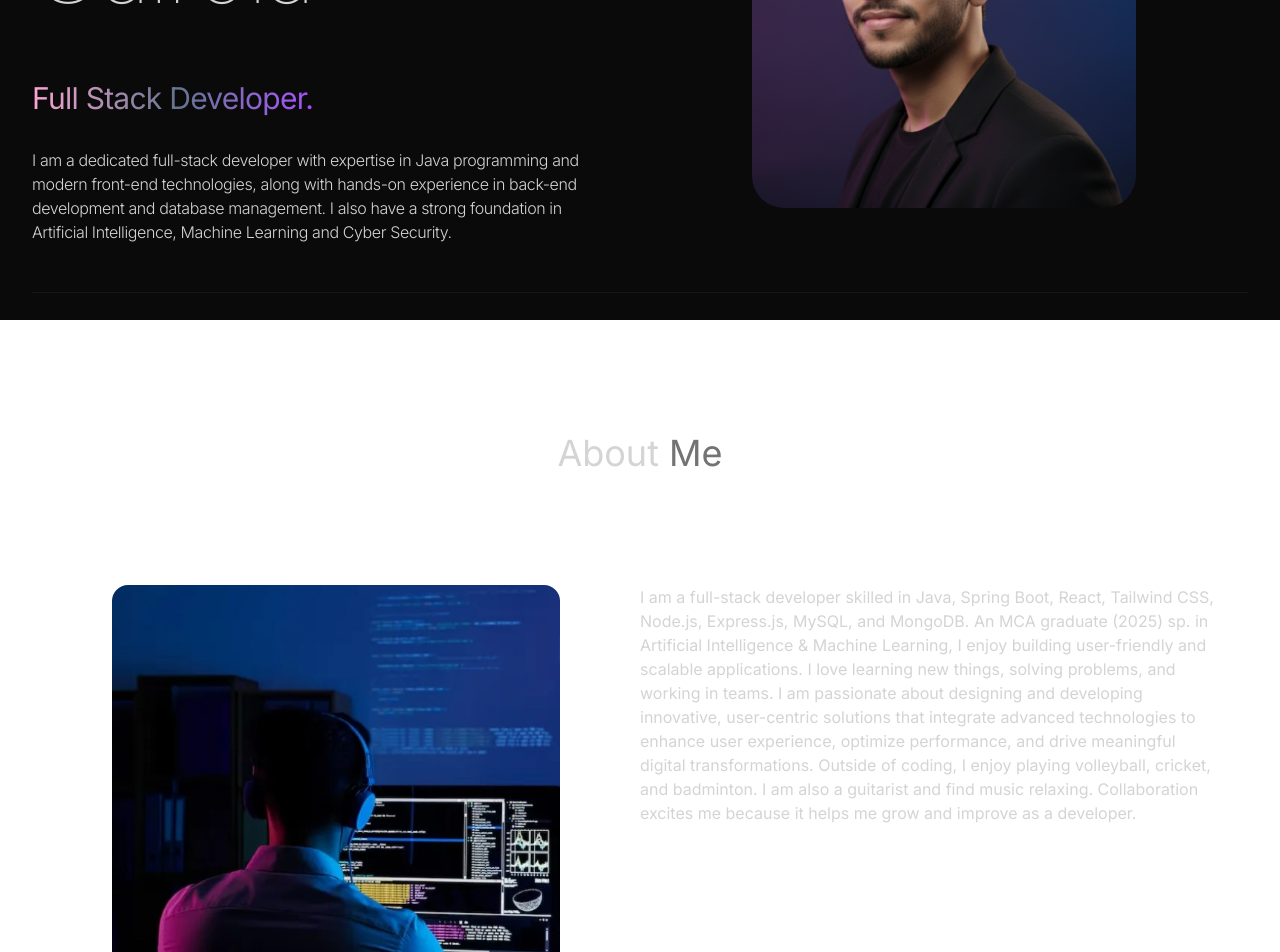
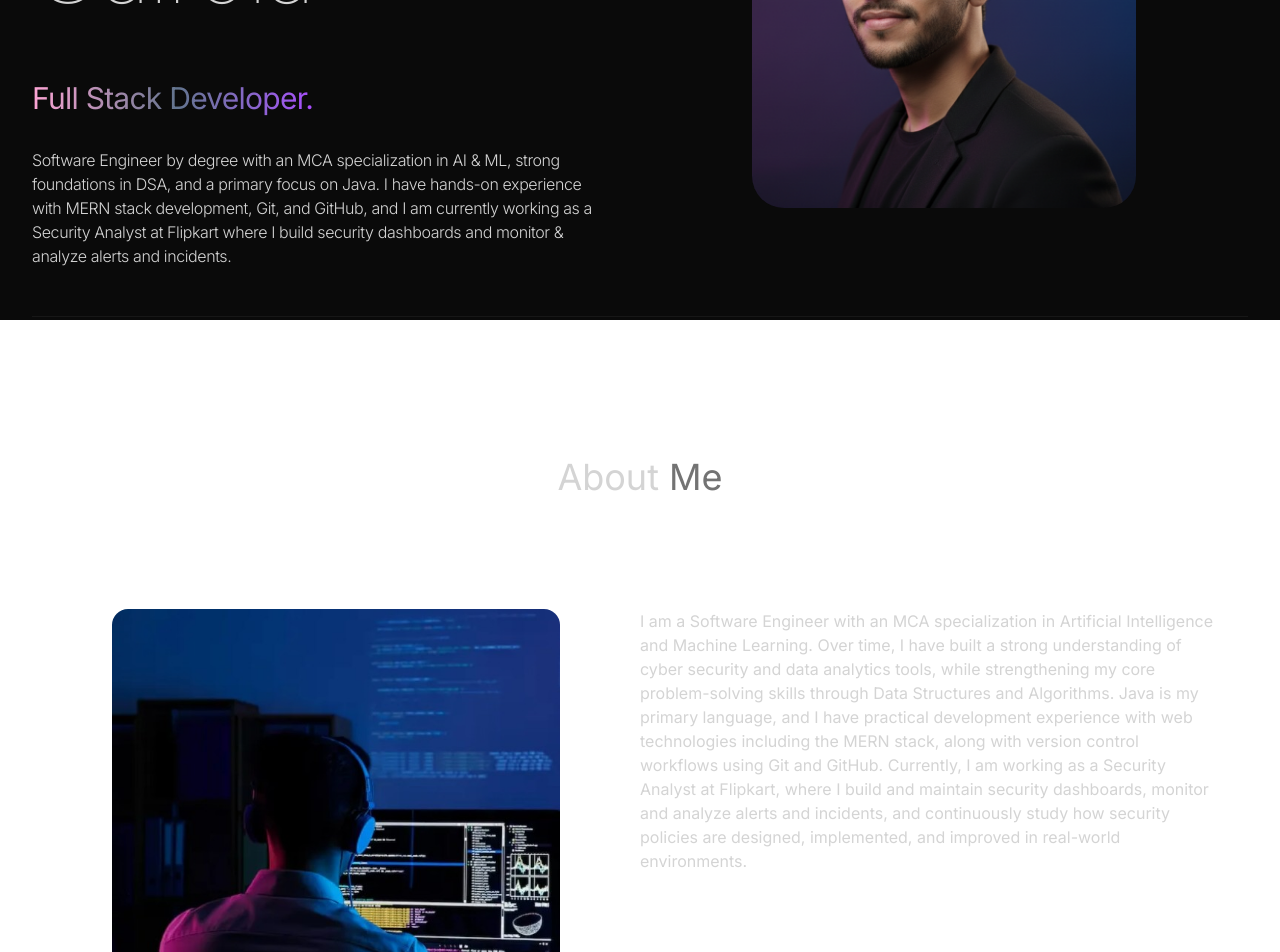
Before and after one commit to sidhant-gairola/portfolio, a React (Vite) app: page / in a window 1280 px wide. Shown: the part 480-1432 px from the top of the page. Built offline with nearby package versions, Linux system fonts and the light colour scheme.

Commit message:
Updated about info and added counter to see website reach

```diff
--- a/src/components/Contact.jsx
+++ b/src/components/Contact.jsx
@@ -2,8 +2,20 @@ import { CONTACT } from "../constants";
 import { motion } from 'framer-motion';
 import { IoMailOpenOutline } from "react-icons/io5";
 import { FaLocationDot } from "react-icons/fa6";
+import { useEffect, useState } from "react";
+
+const VISIT_COUNT_KEY = "portfolio_visit_count";
 
 const Contact = () => {
+    const [visitCount, setVisitCount] = useState(null);
+
+    useEffect(() => {
+        const previousCount = Number(localStorage.getItem(VISIT_COUNT_KEY) || "0");
+        const nextCount = previousCount + 1;
+        localStorage.setItem(VISIT_COUNT_KEY, String(nextCount));
+        setVisitCount(nextCount);
+    }, []);
+
     return (
         <div className="border-b border-neutral-900 pb-20">
             <motion.h2
@@ -24,6 +36,9 @@ const Contact = () => {
                     <IoMailOpenOutline className="text-xl" />
                     <a href="mailto:ssid7074@gmail.com" className="text-blue-400">{CONTACT.email}</a>
                 </div>
+                <p className="mt-8 text-sm text-neutral-400">
+                    Portfolio visits: {visitCount ?? "..."}
+                </p>
             </motion.div>
         </div>
     )
--- a/src/constants/index.js
+++ b/src/constants/index.js
@@ -12,9 +12,10 @@ import certificate5 from "../assets/certificates/certificate-5.png";
 import certificate6 from "../assets/certificates/certificate-6.png";
 import certificate7 from "../assets/certificates/certificate-7.png";
 
-export const HERO_CONTENT = `I am a dedicated full-stack developer with expertise in Java programming and modern front-end technologies, along with hands-on experience in back-end development and database management. I also have a strong foundation in Artificial Intelligence, Machine Learning and Cyber Security.`;
+export const HERO_CONTENT = `Software Engineer by degree with an MCA specialization in AI & ML, strong foundations in DSA, and a primary focus on Java. I have hands-on experience with MERN stack development, Git, and GitHub, and I am currently working as a Security Analyst at Flipkart where I build security dashboards and monitor & analyze alerts and incidents.`;
 
-export const ABOUT_TEXT = `I am a full-stack developer skilled in Java, Spring Boot, React, Tailwind CSS, Node.js, Express.js, MySQL, and MongoDB. An MCA graduate (2025) sp. in Artificial Intelligence & Machine Learning, I enjoy building user-friendly and scalable applications. I love learning new things, solving problems, and working in teams. I am passionate about designing and developing innovative, user-centric solutions that integrate advanced technologies to enhance user experience, optimize performance, and drive meaningful digital transformations. Outside of coding, I enjoy playing volleyball, cricket, and badminton. I am also a guitarist and find music relaxing. Collaboration excites me because it helps me grow and improve as a developer.`;
+export const ABOUT_TEXT = `I am a Software Engineer with an MCA specialization in Artificial Intelligence and Machine Learning.
+ Over time, I have built a strong understanding of cyber security and data analytics tools, while strengthening my core problem-solving skills through Data Structures and Algorithms. Java is my primary language, and I have practical development experience with web technologies including the MERN stack, along with version control workflows using Git and GitHub. Currently, I am working as a Security Analyst at Flipkart, where I build and maintain security dashboards, monitor and analyze alerts and incidents, and continuously study how security policies are designed, implemented, and improved in real-world environments.`;
 
 export const EXPERIENCES = [
   {
```
